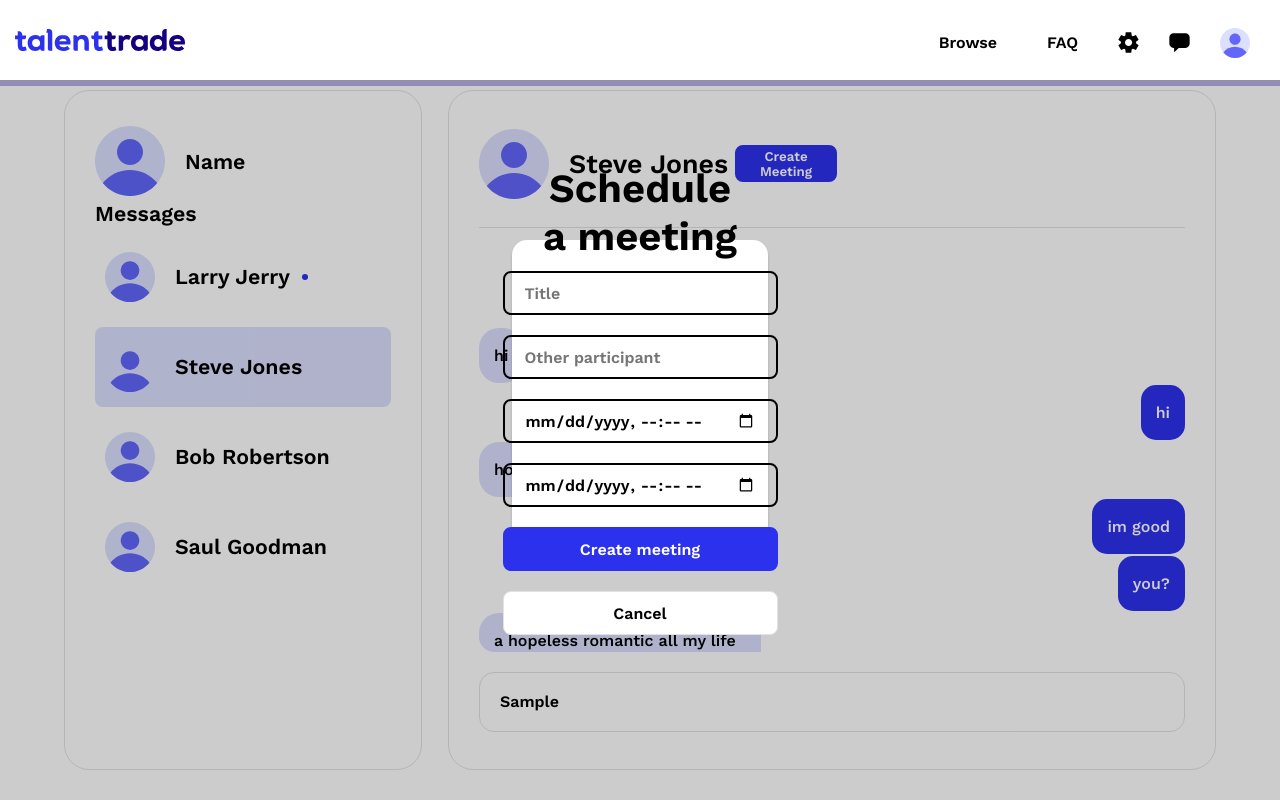
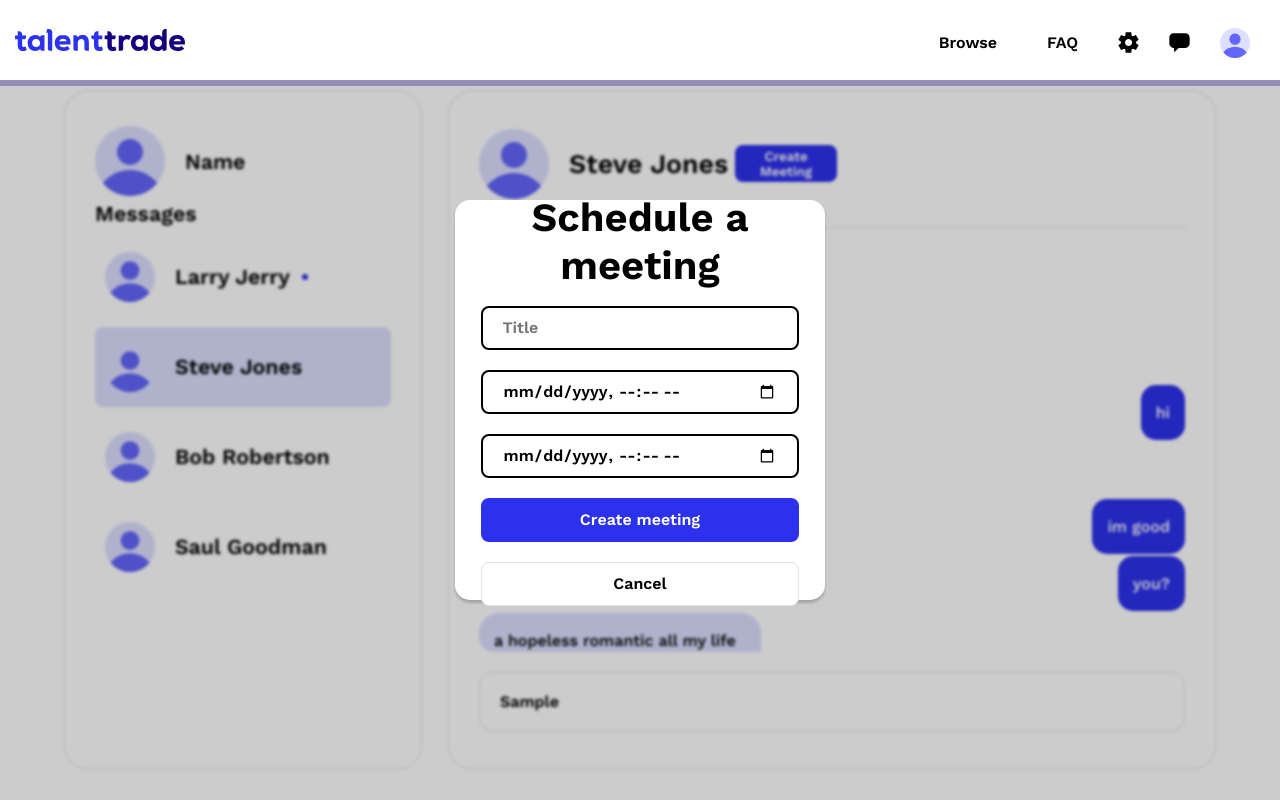
Before and after one commit to acm-projects/TalentTrade, a React (Create React App) app in the folder frontend/: page /messages in a window 1280 px wide. Both pictures are taken after typing "Sample" into the empty fields and a click on the button "Create Meeting". Built offline with nearby package versions, Linux system fonts and the light colour scheme; a web font is replaced by a local one.

Commit message:
Modified meeting form

```diff
--- a/frontend/src/components/MeetingForm/MeetingForm.css
+++ b/frontend/src/components/MeetingForm/MeetingForm.css
@@ -8,14 +8,17 @@
     width: 100vw;
     height: 100vh;
     background-color: #00000033;
+    backdrop-filter: blur(1.5px);
     /* z-index: 1000; */
 }
 
 .popup-window {
     display: flex;
     flex-direction: column;
+    min-width: 370px;
+    min-height: 400px;
     width: 20vw;
-    height: 40vh;
+    height: 35vh;
     position: fixed;
     background-color: #FFFFFF;
     align-items: center;
@@ -27,7 +30,6 @@
 
 .popup-header {
     color: #000000;
-    /* width: 18vw; */
     font-weight: 650;
     font-size: 30pt;
     padding-bottom: 5%;
--- a/frontend/src/components/MeetingForm/MeetingForm.js
+++ b/frontend/src/components/MeetingForm/MeetingForm.js
@@ -4,7 +4,6 @@ import "./MeetingForm.css"
 const MeetingForm = ({ onClose }) => {
     const [meetingDetails, setMeetingDetails] = useState({
         title: '',
-        participant: '',
         startTime: '',
         endTime: ''
         // chatID: ''   - implement later
@@ -36,14 +35,6 @@ const MeetingForm = ({ onClose }) => {
                     required
                     />
                     <input className="edit-input"
-                    type="text"
-                    name="participant"
-                    value={meetingDetails.participant}
-                    onChange={handleChange}
-                    placeholder='Other participant'
-                    required
-                    />
-                    <input className="edit-input"
                     type="datetime-local"
                     name="startTime"
                     value={meetingDetails.startTime}
```
